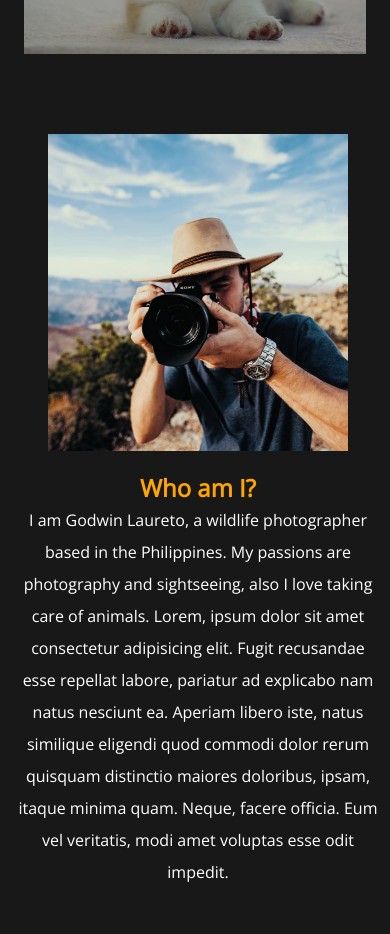
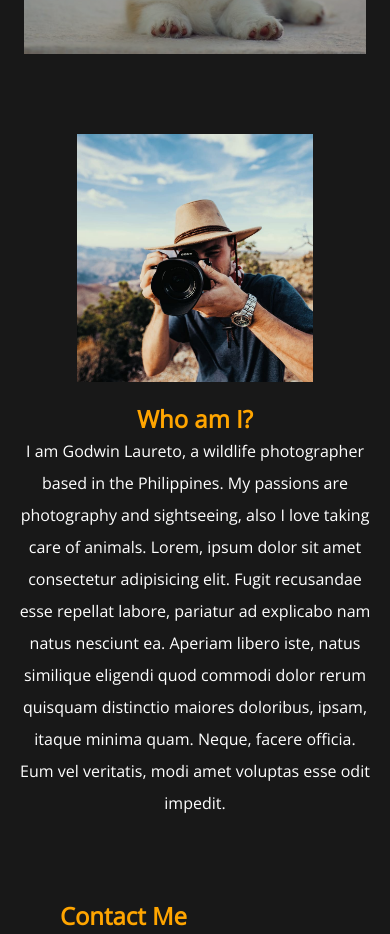
Before and after one commit to therealgodwin/photo-website, a plain HTML site: page index.html in a window 390 px wide. Shown: the part 2880-3814 px from the top of the page. Drawn offline with nearby package versions, Linux system fonts and the light colour scheme.

Commit message:
edited css

```diff
--- a/index.css
+++ b/index.css
@@ -185,7 +185,6 @@ body {
 
     .about-me {
         text-align: center;
-        width: fit-content;
         margin: 1em;
         display: flex;
         flex-direction: column-reverse;
@@ -228,8 +227,7 @@ body {
         margin-left: 2em;
     }
     .about-me > .image-container > img{
-        max-width: 35vw;
-        min-width: 300px;
+        max-width: 80%;
         margin-bottom: 1em;
         height: auto;
     }
```
